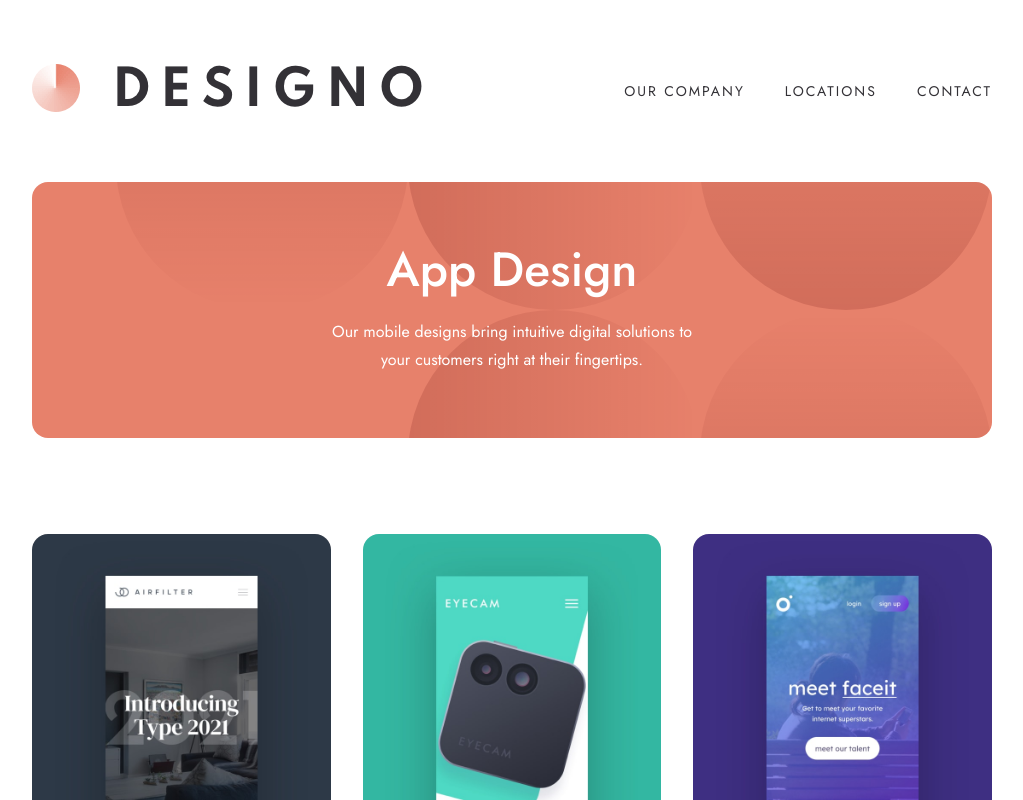
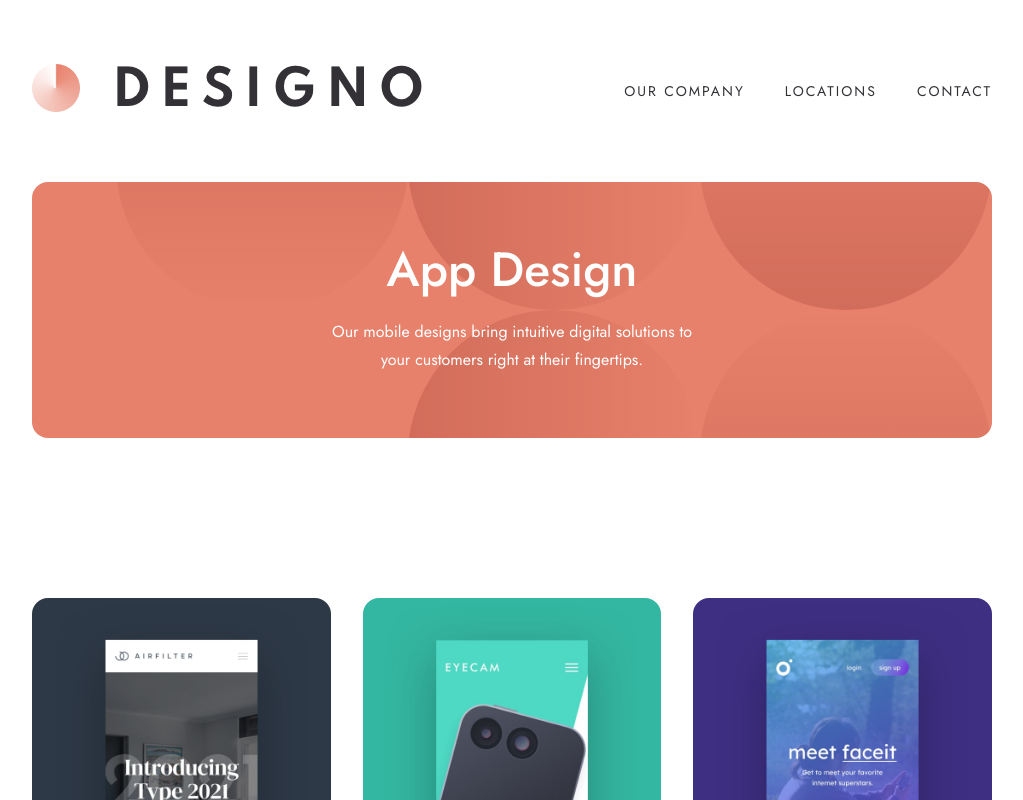
Before and after one commit to arpit8392/fem-challenge-37-designo-multi-page-website, a Next.js app: page /design/app in a window 1280 px wide. Shown: the top 800 px of the page, without its empty margins (128-1151 px from the left). Built offline with nearby package versions, Linux system fonts and the light colour scheme.

Commit message:
Fix Spacing Issues across the pages

```diff
--- a/app/contact/page.tsx
+++ b/app/contact/page.tsx
@@ -3,7 +3,7 @@ import LocationsList from '@/components/locations-list'
 
 const ContactPage = () => {
 	return (
-		<main className='flex flex-col gap-40 md:px-10 lg:px-40'>
+		<main className='flex flex-col gap-32 md:px-10 lg:gap-40 lg:px-40'>
 			<section className='flex flex-col gap-12 bg-peach bg-contact-mobile px-6 py-20 text-white md:gap-10 md:rounded-2xl md:bg-contact-desktop md:bg-left-top md:bg-no-repeat md:px-14 md:py-20 lg:flex-row lg:px-24 lg:py-14'>
 				<div className='flex flex-col items-center gap-6 text-center md:items-start md:gap-8 md:text-left lg:w-1/2 lg:justify-center '>
 					<h1 className='text-[32px]/[36px] font-medium md:text-[48px]/[48px]'>
--- a/app/design/[id]/page.tsx
+++ b/app/design/[id]/page.tsx
@@ -20,7 +20,7 @@ const DesignPage = ({ params: { id } }: Props) => {
 	const data = findByID(id)
 
 	return (
-		<main className='flex flex-col gap-24 md:px-10 lg:px-40'>
+		<main className='flex flex-col gap-32 md:px-10 lg:gap-40 lg:px-40'>
 			<Introduction heading={data?.name} description={data?.description} />
 			<ProjectsList name={data?.name} projects={data?.projects} />
 			<FilteredNavLinks current={id} />
--- a/app/page.tsx
+++ b/app/page.tsx
@@ -4,7 +4,7 @@ import Projects from '@/components/projects-nav-links'
 
 export default function Home() {
 	return (
-		<main className='flex flex-col gap-32 md:px-10 lg:px-40'>
+		<main className='flex flex-col gap-32 md:px-10 lg:gap-40 lg:px-40'>
 			<Hero />
 			<Projects />
 			<FeaturesList />
--- a/components/features-list.tsx
+++ b/components/features-list.tsx
@@ -1,7 +1,7 @@
 import Image from 'next/image'
 import Leaf from '@/public/assets/shared/desktop/bg-pattern-leaf.svg'
 import { featuresData } from '@/data'
-import Feature from './feature-item'
+import FeatureItem from './feature-item'
 
 // TODO: Workout the Leaf Layout for the background of Features Section
 
@@ -12,7 +12,7 @@ const FeaturesList = () => {
 			<ul className='grid grid-cols-1 gap-20 px-6 md:gap-8 md:px-0 lg:grid-cols-3'>
 				{featuresData.map((feature) => (
 					<li key={feature.id}>
-						<Feature {...feature} />
+						<FeatureItem {...feature} />
 					</li>
 				))}
 			</ul>
```
